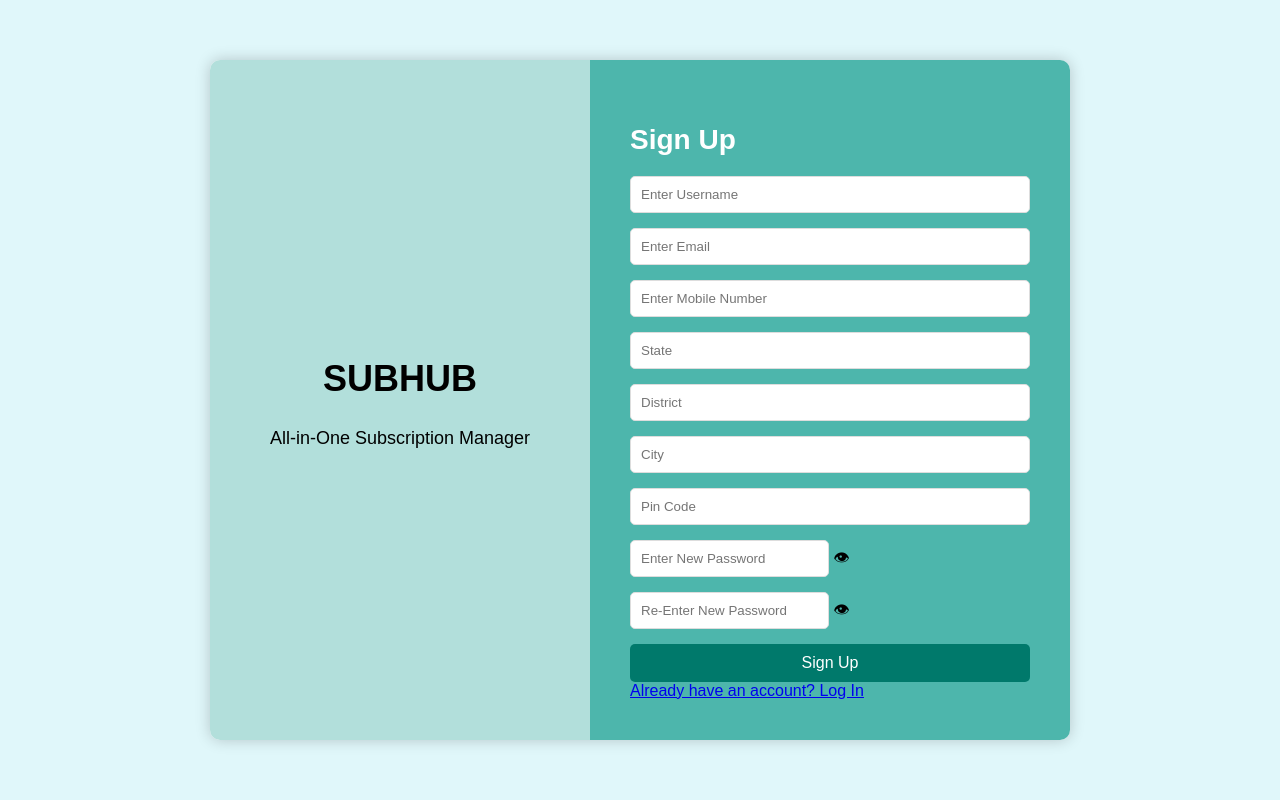
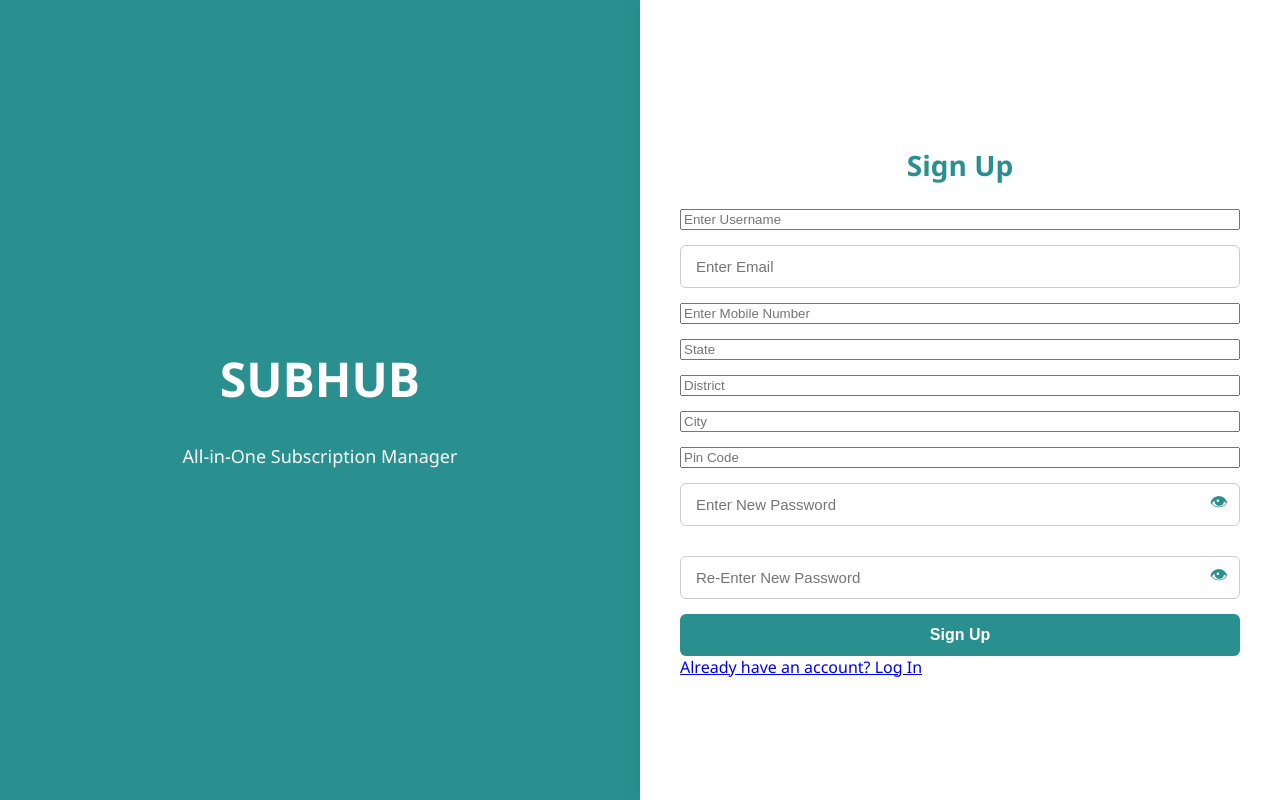
Before and after one commit to Aakash-Ashok/Subhub, a Django app: page / in a window 1280 px wide. Run offline with Django 5.2, Linux system fonts and the light colour scheme; parts of the project's set-up code (start-up, migrations or seed data) failed here and were passed over.

Commit message:
Update signup.html

```diff
--- a/notifications/templates/sign_up/signup.html
+++ b/notifications/templates/sign_up/signup.html
@@ -5,8 +5,159 @@
     <meta charset="UTF-8">
     <meta name="viewport" content="width=device-width, initial-scale=1.0">
     <title>Sign Up</title>
-    {% load static %}
-    <link rel="stylesheet" href="{% static 'sign_up/signup.css' %}">
+    <style>
+        /* General styling */
+body {
+    margin: 0;
+    font-family: 'Segoe UI', Tahoma, Geneva, Verdana, sans-serif;
+    background-color: #f0f4f7;
+}
+
+.container {
+    display: flex;
+    min-height: 100vh;
+}
+
+/* Left branding */
+.left {
+    flex: 1;
+    background-color: #2a908f;
+    color: white;
+    display: flex;
+    flex-direction: column;
+    justify-content: center;
+    align-items: center;
+    padding: 40px;
+    text-align: center;
+}
+
+.left h1 {
+    font-size: 48px;
+    margin-bottom: 15px;
+}
+
+.left p {
+    font-size: 18px;
+}
+
+/* Right form */
+.right {
+    flex: 1;
+    background-color: white;
+    padding: 50px 40px;
+    display: flex;
+    flex-direction: column;
+    justify-content: center;
+    box-shadow: -5px 0 15px rgba(0,0,0,0.05);
+}
+
+.right h2 {
+    color: #2a908f;
+    font-size: 28px;
+    margin-bottom: 25px;
+    text-align: center;
+}
+
+/* Form fields */
+.right form {
+    display: flex;
+    flex-direction: column;
+    gap: 15px;
+}
+
+.right input[type="email"],
+.right input[type="password"] {
+    padding: 12px 15px;
+    border-radius: 6px;
+    border: 1px solid #ccc;
+    font-size: 15px;
+    width: 100%;
+    box-sizing: border-box;
+    transition: border-color 0.3s ease;
+}
+
+.right input:focus {
+    outline: none;
+    border-color: #2a908f;
+}
+
+/* Password container for toggle icon */
+.password-container {
+    position: relative;
+}
+
+.password-container .show-password {
+    position: absolute;
+    right: 12px;
+    top: 50%;
+    transform: translateY(-50%);
+    cursor: pointer;
+    font-size: 18px;
+    color: #2a908f;
+}
+
+/* Submit button */
+.right button {
+    padding: 12px 20px;
+    border: none;
+    border-radius: 6px;
+    background-color: #2a908f;
+    color: white;
+    font-weight: bold;
+    cursor: pointer;
+    font-size: 16px;
+    transition: background-color 0.3s ease, transform 0.2s ease;
+}
+
+.right button:hover {
+    background-color: #237776;
+    transform: translateY(-2px);
+}
+
+/* Links */
+.forgot-password, .signup-button {
+    text-align: center;
+    margin-top: 10px;
+}
+
+.forgot-password a,
+.signup-button a {
+    color: #2a908f;
+    text-decoration: none;
+    font-weight: 500;
+}
+
+.forgot-password a:hover,
+.signup-button a:hover {
+    text-decoration: underline;
+}
+
+/* Error messages */
+.right input + .errorlist,
+.right .errorlist,
+.messages {
+    color: #d9534f;
+    font-size: 13px;
+    margin: 0;
+}
+
+/* Responsive */
+@media (max-width: 900px) {
+    .container {
+        flex-direction: column;
+    }
+
+    .left, .right {
+        flex: none;
+        width: 100%;
+    }
+
+    .right {
+        padding: 40px 25px;
+    }
+}
+
+    </style>
 </head>
 
 <body>
```
